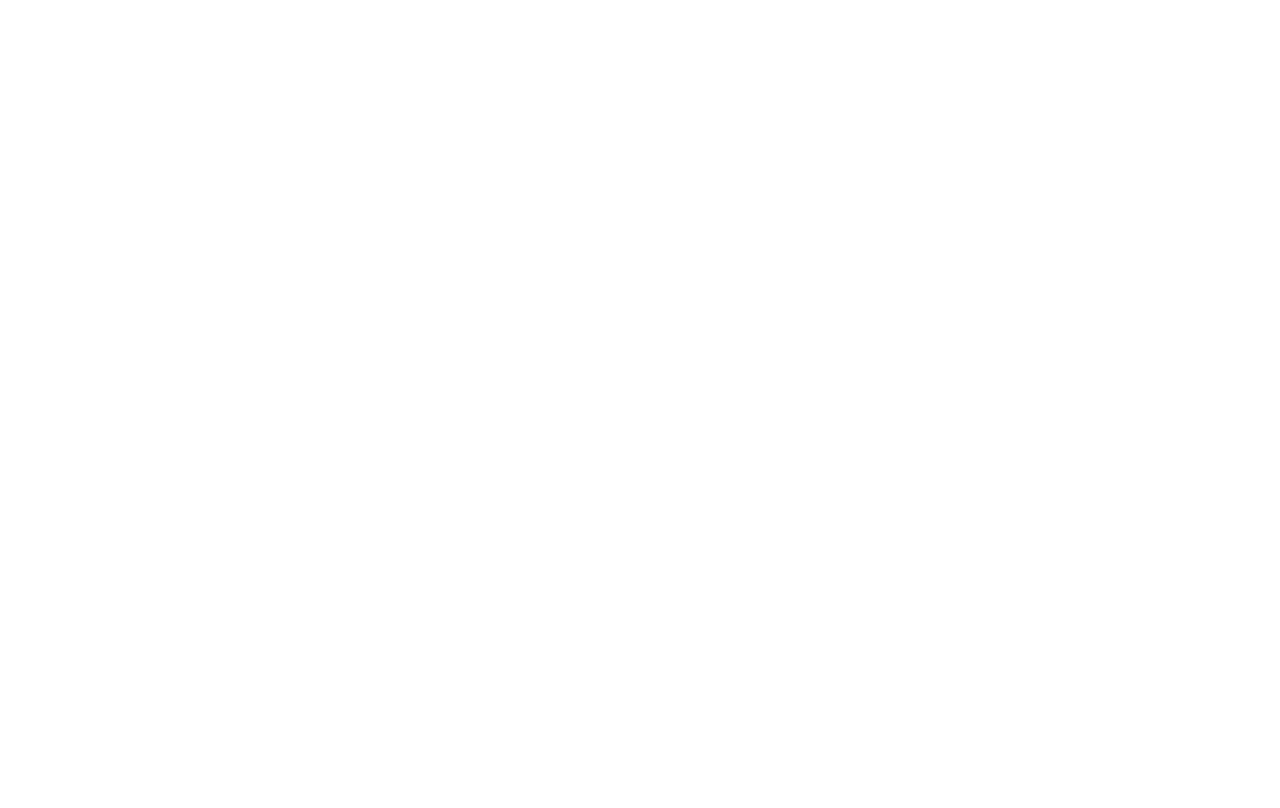
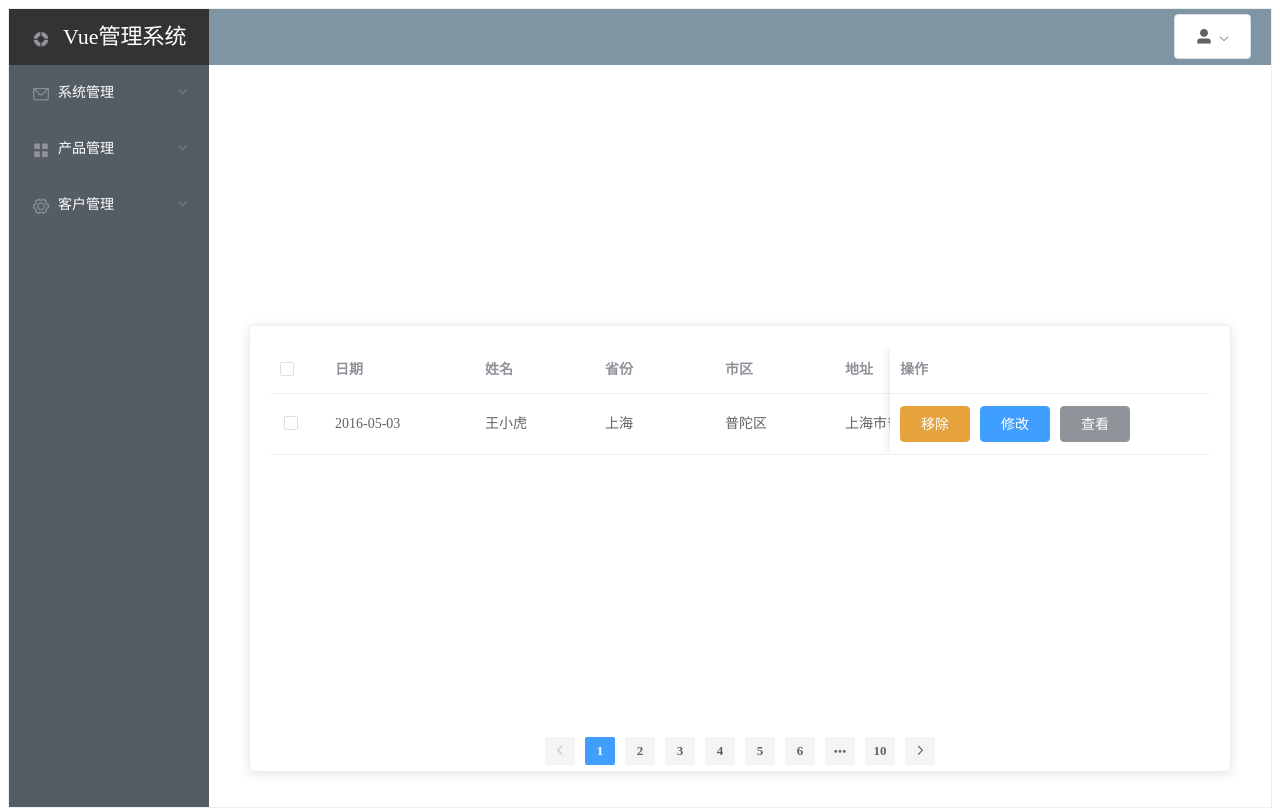
Before and after one commit to dragon-lee-add/vueMSystemt, a Vue app in the folder vue-cli-demo/: page /#/clientList in a window 1280 px wide. Built offline with nearby package versions, Linux system fonts and the light colour scheme.

Commit message:
代码更新

```diff
--- a/vue-cli-demo/src/components/Home.vue
+++ b/vue-cli-demo/src/components/Home.vue
@@ -20,7 +20,7 @@
           <el-submenu index="3">
             <template slot="title">
               <i class="el-icon-setting"></i>客户管理</template>
-            <el-menu-item index="3-1">客户信息</el-menu-item>
+            <el-menu-item index="clientList">客户信息</el-menu-item>
           </el-submenu>
           </el-submenu>
         </el-menu>
--- /dev/null
+++ b/vue-cli-demo/src/components/client/clientList.vue
@@ -0,0 +1,85 @@
+<template>
+    <div id="content">
+        <div class="boxOne">
+
+        </div>
+        <el-card class="box-card">
+            <el-table :data="tableData" style="width: 100%" max-height="400">
+                <el-table-column type="selection" width="55">
+                </el-table-column>
+                <el-table-column fixed prop="date" label="日期" width="150">
+                </el-table-column>
+                <el-table-column prop="name" label="姓名" width="120">
+                </el-table-column>
+                <el-table-column prop="province" label="省份" width="120">
+                </el-table-column>
+                <el-table-column prop="city" label="市区" width="120">
+                </el-table-column>
+                <el-table-column prop="address" label="地址" width="300">
+                </el-table-column>
+                <el-table-column prop="zip" label="邮编" width="120">
+                </el-table-column>
+                <el-table-column fixed="right" label="操作" width="320">
+                    <template slot-scope="scope">
+                        <el-button type="warning" size="medium">
+                            移除
+                        </el-button>
+                        <el-button type="primary" size="medium">
+                            修改
+                        </el-button>
+                        <el-button type="info" size="medium">
+                            查看
+                        </el-button>
+                    </template>
+                </el-table-column>
+            </el-table>
+            <diV class="el-page">
+                <el-pagination background layout="prev, pager, next" :total="100" > </el-pagination>
+            </diV>
+
+        </el-card>
+    </div>
+</template>
+
+<script>
+    export default {
+        name: 'clientList',
+        data() {
+            return {
+                tableData: [{
+                    date: '2016-05-03',
+                    name: '王小虎',
+                    province: '上海',
+                    city: '普陀区',
+                    address: '上海市普陀区金沙江路 1518 弄',
+                    zip: 200333
+                }]
+            }
+        }
+    }
+
+</script>
+
+<style scoped>
+    #content {
+        width: 100%;
+        height: 100%;
+    }
+
+    .boxOne {
+        width: 100%;
+        height: 35%;
+
+    }
+
+    .box-card {
+        height: 60%;
+        margin-left: 40px;
+        margin-right: 40px;
+    }
+
+    .el-page {
+     text-align: center;
+     margin-top: 280px;
+    }
+</style>
--- a/vue-cli-demo/src/router/index.js
+++ b/vue-cli-demo/src/router/index.js
@@ -8,6 +8,7 @@
 const Login = () => import('@/components/Login');
 const Register = () => import('@/components/Register');
 const DataAnalysis = () => import('@/components/DataAnalysis');
+const clientList = () => import('@/components/client/clientList');
 Vue.use(Router)
 
 const router = new Router({
@@ -39,6 +40,11 @@
           name: 'DataAnalysis',
           component: DataAnalysis,
         },
+        {
+          path: '/clientList',
+          name: 'clientList',
+          component: clientList,
+        },
       ]
     },
   ]
```
